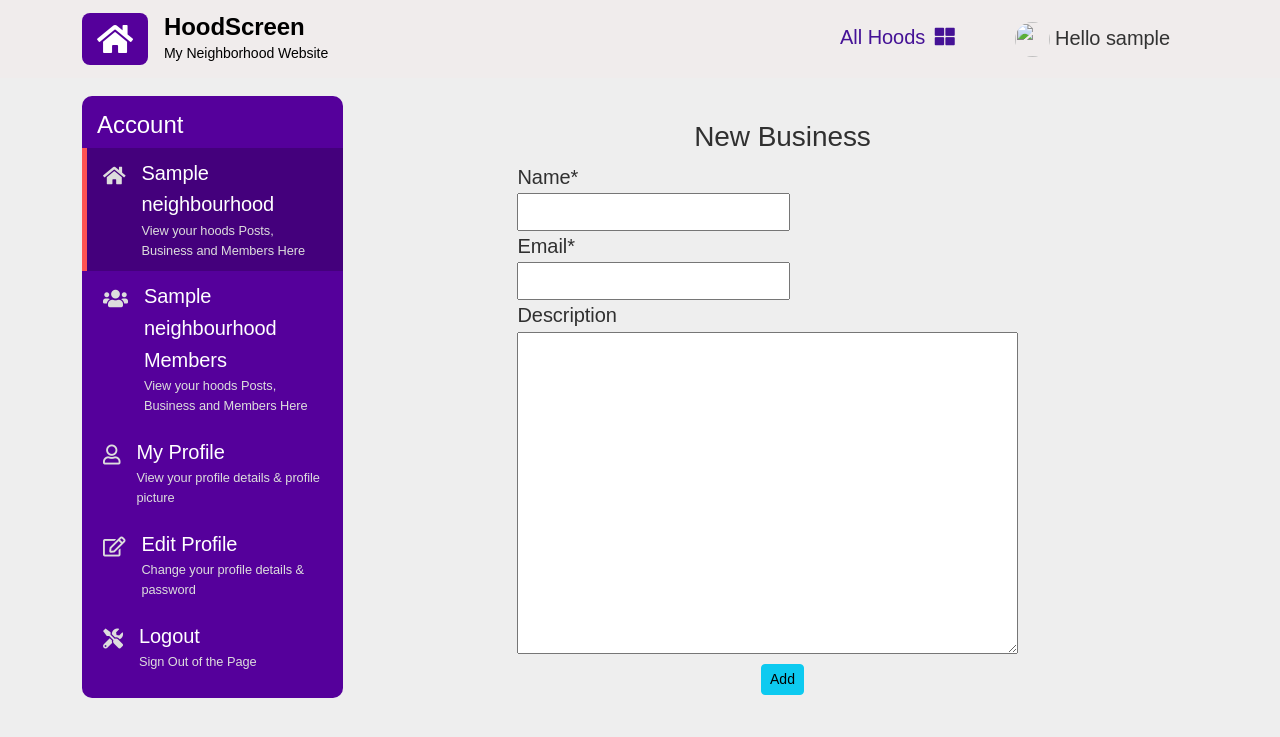
After one commit to IanoSang/HoodScreen, a Django app: page /1/new-business in a window 1280 px wide. The commit adds this page. Shown: the top 737 px of the page. Run offline with Django 4.2, Linux system fonts and the light colour scheme; a user stored in the database is signed in; tables that the repository leaves empty hold one stand-in row (values such as "Sample post"); some libraries are stand-ins or nearby versions; some web fonts are replaced.

Commit message:
feat: addBusiness-adds a page hold for adding new business

```diff
--- /dev/null
+++ b/app/templates/hood/addBusiness.html
@@ -0,0 +1,22 @@
+{% extends 'base.html' %}
+{% load crispy_forms_tags %}
+{% block content %}
+<div class="container">
+    <div class="row">
+        <div class="col-md-2"></div>
+        <div class="col-md-8 poster">
+            <h3 class="text-center tt ">New Business</h3>
+            <form action="" method="post" novalidate>
+                {% csrf_token %}
+                {{ form|crispy }}
+                <div class="text-center">
+                    <button type="submit" class="btn btn-sm btn-info "> Add</button>
+                </div>
+
+            </form>
+        </div>
+        <div class="col-md-2"></div>
+    </div>
+
+</div>
+{% endblock %}
--- a/app/templates/hood/results.html
+++ b/app/templates/hood/results.html
@@ -3,7 +3,7 @@
 {% block content %}
 <div class="container" style="margin-top:7%">
     {% if results %}
-    <h5 class="text-white">Found {{results.count}} Business{{results.count|pluralize}}</h5>
+    <h5 class="text-center">Found {{results.count}} Business{{results.count|pluralize}}</h5>
     <div class="row">
         <div class="col-md-4">
             {% for bus in results %}
@@ -20,7 +20,7 @@
             {% endfor %}
         </div>
         {% else %}
-        <h4 class="text-white">Found 0 Business with the name you searched </h4>
+        <h4 class="text-center">Found 0 Business with the name you searched </h4>
 
     </div>
     {% endif %}
--- a/app/urls.py
+++ b/app/urls.py
@@ -11,6 +11,7 @@ urlpatterns = [
     path('new-hood/', views.create_hood, name='new-hood'),
     path('single_hood/<hood_id>', views.single_hood, name='single-hood'),
     path('<hood_id>/new-post', views.create_post, name='post'),
+    path('<hood_id>/new-business', views.addBusiness, name='business'),
     path('<hood_id>/members', views.hood_members, name='members'),
     path('join_hood/<id>', views.join_hood, name='join-hood'),
     path('leave_hood/<id>', views.leave_hood, name='leave-hood'),
--- a/app/views.py
+++ b/app/views.py
@@ -1,5 +1,5 @@
 from django.shortcuts import render, redirect, get_object_or_404
-from .forms import SignupForm, UpdateProfileForm, NeighbourHoodForm,BusinessForm, PostForm
+from .forms import SignupForm, UpdateProfileForm, NeighbourHoodForm, BusinessForm, PostForm
 from django.contrib.auth import login, authenticate
 from .models import *
 from django.contrib.auth.models import User
@@ -109,6 +109,22 @@ def create_post(request, hood_id):
 
 
 @login_required(login_url='login')
+def addBusiness(request, hood_id):
+    hood = NeighbourHood.objects.get(id=hood_id)
+    if request.method == 'POST':
+        form = BusinessForm(request.POST)
+        if form.is_valid():
+            b_form = form.save(commit=False)
+            b_form.neighbourhood = hood
+            b_form.user = request.user.profile
+            b_form.save()
+            return redirect('single-hood', hood.id)
+    else:
+        form = BusinessForm()
+    return render(request, 'hood/addBusiness.html', {'form': form})
+
+
+@login_required(login_url='login')
 def hood_members(request, hood_id):
     hood = NeighbourHood.objects.get(id=hood_id)
     members = Profile.objects.filter(neighbourhood=hood)
```
Also changed, not shown: app/templates/hood/single_hood.html (+4 -27 lines).
